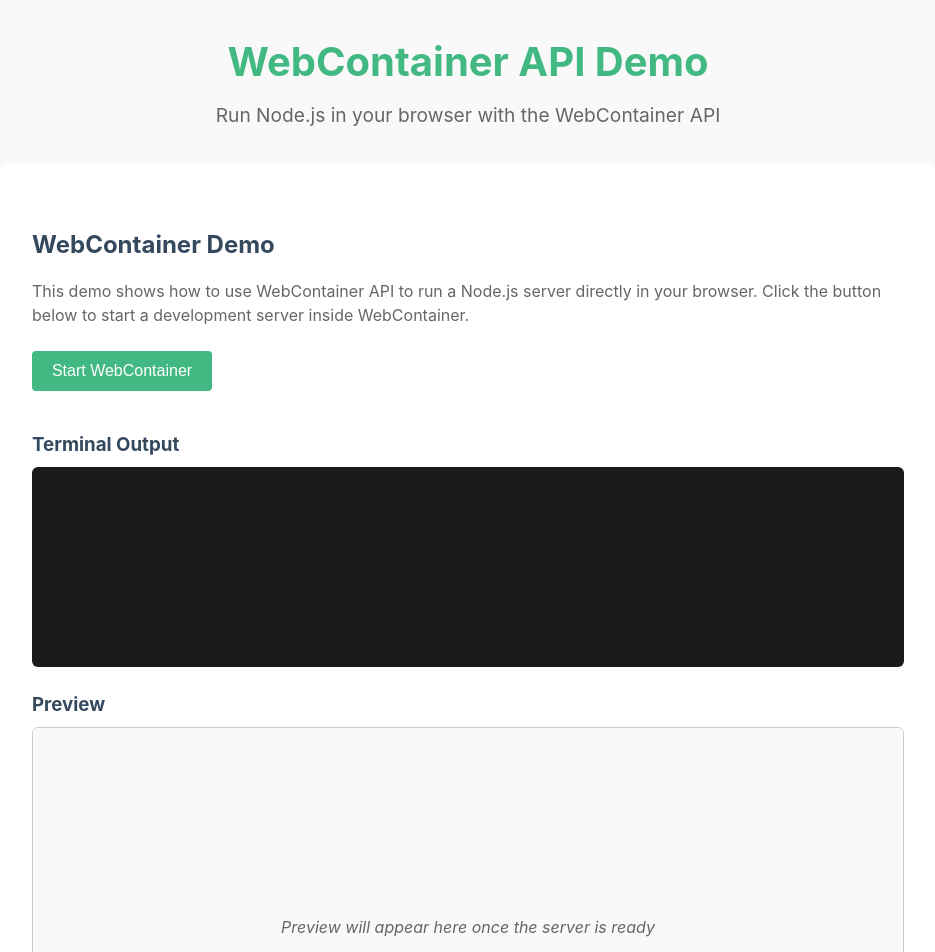
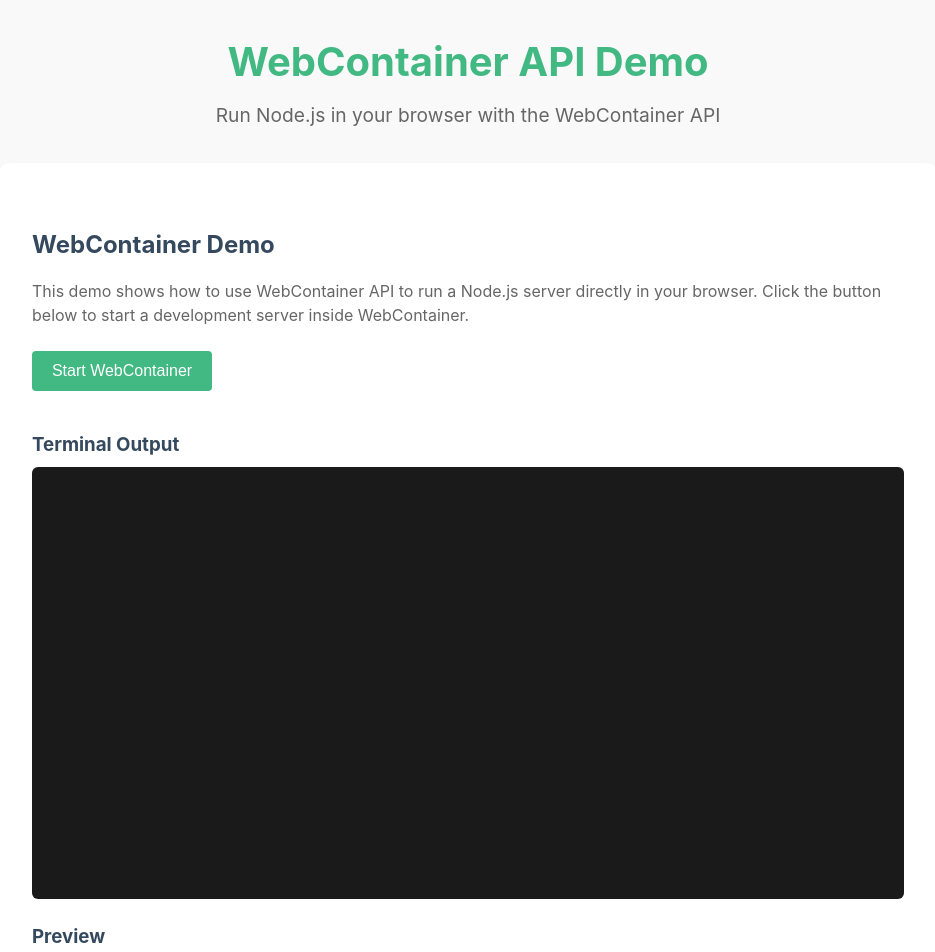
Before and after one commit to RGBKnights/ubiquitous-octo-lamp, a Vue app: page / in a window 1280 px wide. Shown: the top 952 px of the page, without its empty margins (172-1107 px from the left). Built offline with nearby package versions, Linux system fonts and the light colour scheme.

Commit message:
better terminal

```diff
--- a/package.json
+++ b/package.json
@@ -10,6 +10,7 @@
   },
   "dependencies": {
     "@webcontainer/api": "^1.6.1",
+    "@xterm/xterm": "5.5.0",
     "vue": "^3.4.38"
   },
   "devDependencies": {
--- a/src/components/WebContainerDemo.vue
+++ b/src/components/WebContainerDemo.vue
@@ -2,7 +2,7 @@
 import { ref } from 'vue';
 import { getWebContainer } from '../webcontainer/webcontainer';
 import { sampleProject } from '../webcontainer/sampleProject';
-import Terminal from './Terminal.vue';
+import XTerminal from './XTerminal.vue';
 import Preview from './Preview.vue';
 
 const logs = ref<string[]>([]);
@@ -11,6 +11,13 @@
 const isServerRunning = ref(false);
 
 function addLog(message: string) {
+  logs.value.push(message);
+  logs.value.push('\n');
+  logs.value.push('\x1b[1G');
+  logs.value.push('\x1b[0K');
+}
+
+function streamLog(message: string) {
   logs.value.push(message);
 }
 
@@ -50,7 +57,7 @@
     devProcess.output.pipeTo(
       new WritableStream({
         write(data) {
-          addLog(data);
+          streamLog(data);
         },
       })
     );
@@ -58,6 +65,7 @@
     // Listen for server-ready event
     webcontainer.on('server-ready', (port, url) => {
       addLog(`🌐 Server ready at ${url}:${port}`);
+
       if (preview.value) {
         preview.value.setUrl(url);
       }
@@ -95,7 +103,7 @@
     </button>
 
     <h3>Terminal Output</h3>
-    <Terminal :logs="logs" />
+    <XTerminal :logs="logs" />
 
     <h3>Preview</h3>
     <Preview ref="preview" />
--- /dev/null
+++ b/src/components/XTerminal.vue
@@ -0,0 +1,72 @@
+<script setup lang="ts">
+import { onMounted, ref, watch, toRef } from 'vue';
+import { Terminal } from '@xterm/xterm';
+import '@xterm/xterm/css/xterm.css';
+
+const terminalRef = ref<HTMLDivElement | null>(null);
+let terminal: Terminal | null = null;
+
+const props = defineProps<{
+  logs: string[];
+}>();
+
+  // Index of the last log line we rendered
+let lastLineWritten = 0;
+
+// Initialize logs when terminal is ready
+onMounted(() => {
+  if (terminalRef.value) {
+    terminal = new Terminal({
+      cursorBlink: true,
+      fontSize: 14,
+      fontFamily: 'monospace',
+      theme: {
+        background: '#1a1a1a',
+        foreground: '#f0f0f0'
+      }
+    });
+
+    terminal.open(terminalRef.value);
+
+    // Write initial logs if any
+    if (props.logs.length > 0) {
+      props.logs.forEach(log => terminal?.writeln(log));
+    }
+    lastLineWritten = props.logs.length;
+  }
+});
+
+  // Watch for changes in the logs array
+watch(
+  () => props.logs.length,
+  (newLen, oldLen) => {
+    if (!terminal) return;
+    // Write only the new lines
+    for (let i = oldLen; i < newLen; i++) {
+      terminal.write(props.logs[i])
+      // terminal.writeln(props.logs[i]);
+    }
+    lastLineWritten = newLen;
+  }
+);
+
+</script>
+
+<template>
+  <div class="xterm-container">
+    <div ref="terminalRef" class="terminal-wrapper"></div>
+  </div>
+</template>
+
+<style scoped>
+.xterm-container {
+  background-color: #1a1a1a;
+  padding: 1rem;
+  border-radius: 6px;
+  margin-bottom: 1rem;
+}
+
+.terminal-wrapper {
+  height: 400px;
+}
+</style>
```
Also changed, not shown: 1 other file (tests, documents, lock files or other folders).
